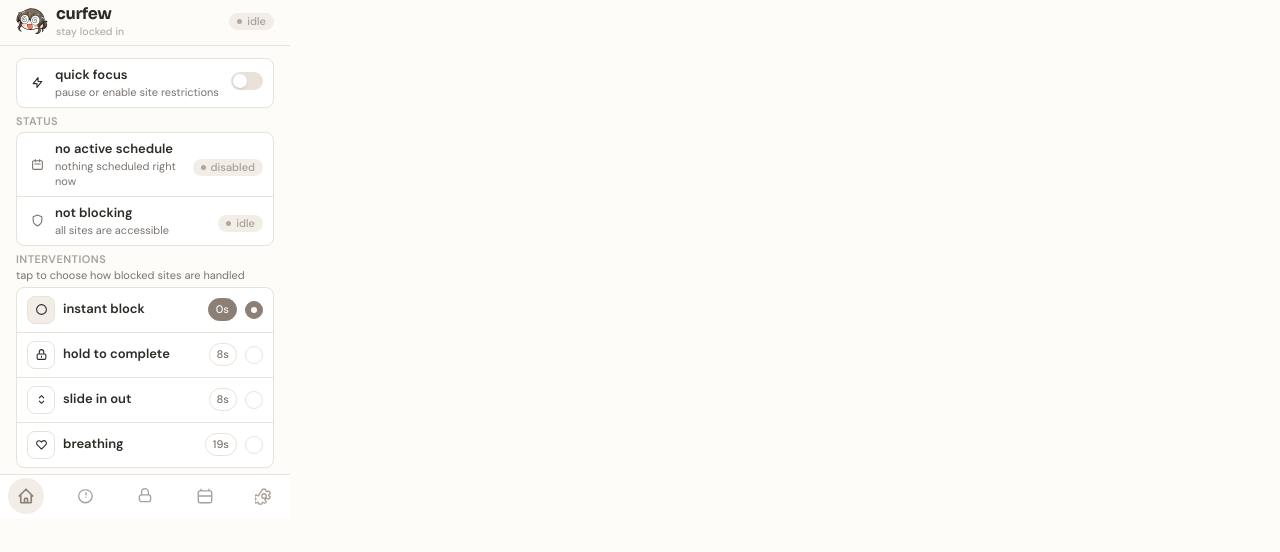
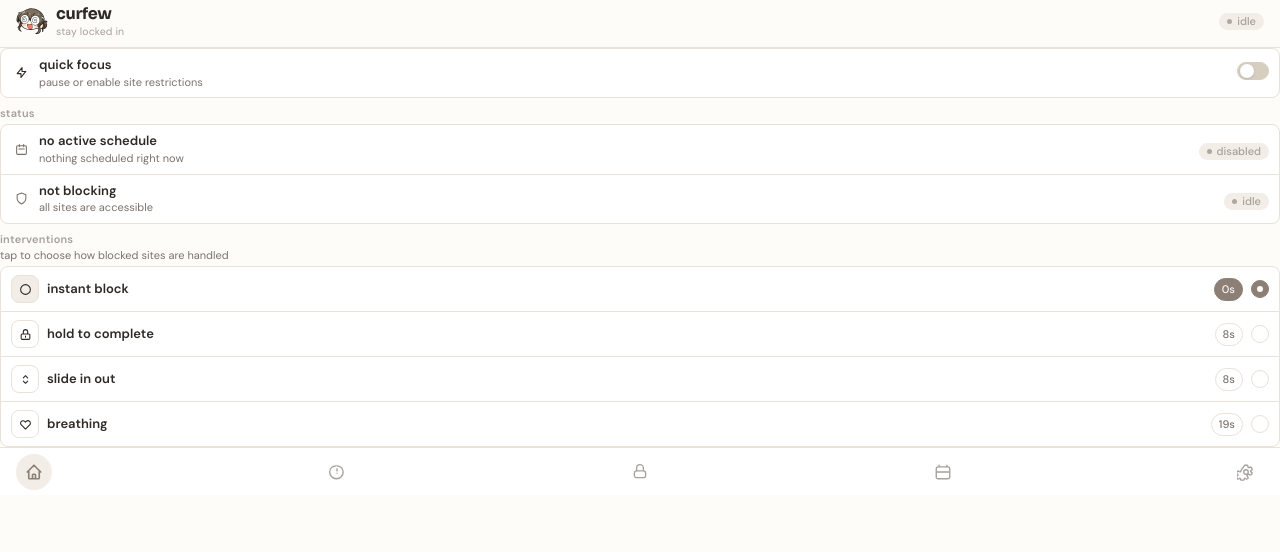
Before and after one commit to fastdemo/curfew, a React (Vite) app: page / in a window 1280 px wide. Shown: the top 552 px of the page. Built offline with nearby package versions, Linux system fonts and the light colour scheme; no server answers.

Commit message:
consistency: lock frame 290/448, spacing 4/8/12/16, lowercase type scale, pill/selected/toggle/nav tokens, symmetric 16px pads, 8px top/header, 48px nav centered, toggleOff contrast

```diff
--- a/src/index.css
+++ b/src/index.css
@@ -22,6 +22,7 @@
   --color-border-muted: #E8E2D9;
   --color-border-accent: #8C7F75;
   --color-highlight: #F2EDE6;
+  --color-toggle-off: #D6CFBF;
   --color-menu-item-bg: #F6F1EB;
   --color-menu-item-text: #2E2A26;
   --color-circle-low: #F6F1EB;
@@ -50,10 +51,14 @@
   --settings-content-gap: 8px;
   --settings-section-gap: 16px;
 
-  /* popup compact */
+  /* popup compact — locked frame */
   --popup-width: 290px;
+  --popup-min-height: 448px;
   --popup-pad-x: 16px;
   --popup-pad-y: 12px;
+  --popup-gap: 6px;
+  --popup-card-radius: 8px;
+  --popup-card-pad: 8px 10px;
 }
 
 .dark {
@@ -75,6 +80,7 @@
   --color-border-muted: #2A2725;
   --color-border-accent: #9C8F84;
   --color-highlight: #252220;
+  --color-toggle-off: #3E3B38;
   --color-menu-item-bg: #1C1A19;
   --color-menu-item-text: #F2EDE8;
   --color-circle-low: #1C1A19;
--- /dev/null
+++ b/src/lib/design-tokens.ts
@@ -0,0 +1,99 @@
+// Curfew — single source of truth for the shipped design language
+// All screens (home, settings, strict) must use these tokens. Do not add one-off values.
+
+export const TOKENS = {
+  // — Frame —
+  popup: {
+    width: '290px',
+    minHeight: '448px',
+    padX: '16px',
+    padYOuter: '12px 0 6px',
+    gapOuter: '6px',
+  },
+
+  // — Spacing scale (4/8/12/16/24) —
+  space: {
+    1: '4px',
+    2: '8px',
+    3: '12px',
+    4: '16px',
+    5: '24px',
+  },
+
+  // — Card —
+  card: {
+    radius: '8px',
+    pad: '8px 10px',
+    gapIconText: '8px',
+    gapTitleDesc: '1px',
+    border: '1px solid var(--color-borderSoft)',
+    bg: 'var(--color-surface)',
+  },
+
+  // — Typography (all lowercase) —
+  type: {
+    sectionHeader: { size: '11px', weight: 600, lineHeight: 1.3, letterSpacing: '0.04em', transform: 'lowercase' as const },
+    cardTitle: { size: '13px', weight: 600, lineHeight: 1.3 },
+    cardDesc: { size: '11px', weight: 400, lineHeight: 1.3 },
+    pill: { size: '11px', weight: 500, lineHeight: 1 },
+    appTitle: { size: '16px', weight: 700, lineHeight: 1.2 },
+    subtitle: { size: '10.5px', weight: 400, lineHeight: 1.3 },
+    buttonPrimary: { size: '13px', weight: 600, lineHeight: 1 },
+  },
+
+  // — Icon —
+  icon: {
+    box: '20px',
+    glyph: '13px',
+    gap: '8px',
+  },
+
+  // — Pills —
+  pill: {
+    pad: '3px 8px',
+    gap: '5px',
+    dot: '5px',
+    radius: '999px',
+  },
+
+  // — Inputs / Toggles —
+  input: {
+    pad: '8px 10px',
+    radius: '8px',
+    fontSize: '12.5px',
+    weight: 500,
+  },
+  toggle: {
+    w: '32px',
+    h: '18px',
+    knob: '14px',
+  },
+
+  // — Buttons —
+  button: {
+    primary: { h: '42px', radius: '8px', padX: '12px', fontSize: '13px', weight: 600, gap: '6px', icon: '14px' },
+    secondary: { h: '36px', radius: '8px', padX: '12px', fontSize: '13px', weight: 500 },
+  },
+
+  // — Header —
+  header: {
+    mascot: '32px',
+    topMargin: '4px',
+    bottomPad: '6px',
+    gap: '2px',
+    height: 'auto',
+  },
+
+  // — Nav —
+  nav: {
+    height: '44px',
+    btn: '36px',
+    icon: '18px',
+    padX: '8px',
+  },
+
+  // — Progress —
+  progress: {
+    trackH: '6px',
+  },
+} as const
--- a/src/lib/theme.ts
+++ b/src/lib/theme.ts
@@ -14,6 +14,7 @@
   highlight: string
   success: string
   successSoft: string
+  toggleOff: string
 }
 
 export const themes: Record<'light' | 'dark', ThemePalette> = {
@@ -31,6 +32,7 @@
     highlight: '#F2EDE6',
     success: '#5C7D57',
     successSoft: '#E8EDE6',
+    toggleOff: '#D6CFBF',
   },
   dark: {
     background: '#0F0E0D',
@@ -46,6 +48,7 @@
     highlight: '#252220',
     success: '#8FA98B',
     successSoft: '#1E241C',
+    toggleOff: '#3E3B38',
   },
 }
 
@@ -85,6 +88,7 @@
     ['success-soft', c.successSoft],
     ['border', c.borderMuted],
     ['border-muted', c.borderMuted],
+    ['toggle-off', c.toggleOff],
     ['menu-item-bg', c.surface],
     ['menu-item-text', c.textPrimary],
     ['circle-low', c.surface],
--- a/src/popup/App.tsx
+++ b/src/popup/App.tsx
@@ -251,11 +251,11 @@
   return (
     <div
       style={{
-        width: '290px',
-        minWidth: '290px',
-        maxWidth: '290px',
-        height: 'auto',
-        maxHeight: '560px',
+        width: 'var(--popup-width)',
+        minWidth: 'var(--popup-width)',
+        maxWidth: 'var(--popup-width)',
+        minHeight: 'var(--popup-min-height)',
+        height: 'var(--popup-min-height)',
         overflow: 'hidden',
         display: 'flex',
         flexDirection: 'column',
@@ -278,10 +278,10 @@
           overflowY: 'auto',
           overflowX: 'hidden',
           overscrollBehavior: 'contain',
-          padding: '12px 0 6px',
+          padding: 'var(--popup-pad-y)',
         }}
       >
-        <div className="w-full mx-auto max-w-full flex flex-col gap-1.5" style={{ padding: '0 16px' }}>
+        <div className="w-full mx-auto max-w-full flex flex-col" style={{ padding: '0 var(--popup-pad-x)', gap: '8px' }}>
           {renderTab()}
         </div>
       </main>
--- a/src/popup/BlockedListTab.tsx
+++ b/src/popup/BlockedListTab.tsx
@@ -77,8 +77,8 @@
   }
 
   return (
-    <div className="flex flex-col" style={{ gap: '6px' }}>
-      <section className="flex flex-col" style={{ gap: '6px' }}>
+    <div className="flex flex-col" style={{ gap: '8px' }}>
+      <section className="flex flex-col" style={{ gap: '8px' }}>
         <SectionHeader title="add to blocked list" />
         <SegmentedControl
           value={inputType}
@@ -91,7 +91,7 @@
         <div
           className="flex items-center"
           style={{
-            gap: '6px',
+            gap: '8px',
             padding: '4px',
             borderRadius: '8px',
             backgroundColor: theme.surface,
@@ -134,7 +134,7 @@
         </div>
       </section>
 
-      <section className="flex flex-col" style={{ gap: '6px' }}>
+      <section className="flex flex-col" style={{ gap: '8px' }}>
         <SectionHeader title="quick add" subtitle="tap a category to browse sites" />
         <div className="flex flex-wrap" style={{ gap: '6px' }}>
           {Object.keys(CATEGORIES).map(cat => (
@@ -165,7 +165,7 @@
         )}
       </section>
 
-      <section className="flex flex-col" style={{ gap: '6px' }}>
+      <section className="flex flex-col" style={{ gap: '8px' }}>
         <SectionHeader title={`blocked items (${storage.blockedItems.length})`} />
         {storage.blockedItems.length === 0 ? (
           <div
--- a/src/popup/HomeTab.tsx
+++ b/src/popup/HomeTab.tsx
@@ -40,7 +40,7 @@
   }
 
   return (
-    <div className="flex flex-col" style={{ gap: '6px' }}>
+    <div className="flex flex-col" style={{ gap: '8px' }}>
       <RowItem
         icon={<BoltIcon size={13} color={theme.textPrimary} />}
         title="quick focus"
--- a/src/popup/ScheduleTab.tsx
+++ b/src/popup/ScheduleTab.tsx
@@ -69,8 +69,8 @@
   const empty = storage.schedules.length === 0 && !showForm
 
   return (
-    <div className="flex flex-col" style={{ gap: '6px' }}>
-      <section className="flex flex-col" style={{ gap: '6px' }}>
+    <div className="flex flex-col" style={{ gap: '8px' }}>
+      <section className="flex flex-col" style={{ gap: '8px' }}>
         <SectionHeader title="schedule" subtitle="auto turn on focus mode at set times" />
 
         {empty && (
--- a/src/popup/StrictSessionTab.tsx
+++ b/src/popup/StrictSessionTab.tsx
@@ -58,7 +58,7 @@
   }
 
   return (
-    <div className="flex flex-col" style={{ gap: '6px' }}>
+    <div className="flex flex-col" style={{ gap: '8px' }}>
       <section>
         <SectionHeader title="strict session" subtitle="nothing gets through until the timer ends" />
         <div
@@ -145,9 +145,9 @@
           </button>
         </div>
       ) : (
-        <section className="flex flex-col" style={{ gap: '6px' }}>
+        <section className="flex flex-col" style={{ gap: '8px' }}>
           <SectionHeader title="pick a duration" subtitle="how long should the strict session last?" />
-          <div className="grid grid-cols-2" style={{ gap: '6px' }}>
+          <div className="grid grid-cols-2" style={{ gap: '8px' }}>
             {DURATIONS.map(option => {
               const selected = selectedMin === option.min
               return (
--- a/src/popup/components/FooterNav.tsx
+++ b/src/popup/components/FooterNav.tsx
@@ -14,8 +14,8 @@
     <nav
       className="flex shrink-0 items-center justify-between"
       style={{
-        height: '44px',
-        padding: '0 8px',
+        height: '48px',
+        padding: '6px 16px',
         backgroundColor: theme.surface,
         borderTop: `1px solid ${theme.borderSoft}`,
       }}
--- a/src/popup/components/Header.tsx
+++ b/src/popup/components/Header.tsx
@@ -29,7 +29,7 @@
       className="flex shrink-0 items-center justify-between"
       style={{
         marginTop: '4px',
-        padding: '0 16px 6px',
+        padding: '0 16px 8px',
         backgroundColor: 'transparent',
         borderBottom: `1px solid ${theme.borderSoft}`,
         gap: '2px',
--- a/src/popup/components/SectionHeader.tsx
+++ b/src/popup/components/SectionHeader.tsx
@@ -14,15 +14,15 @@
           fontSize: '11px',
           fontWeight: 600,
           lineHeight: 1.3,
-          letterSpacing: '0.04em',
-          textTransform: 'uppercase',
+          letterSpacing: '0.02em',
+          textTransform: 'lowercase',
           color: theme.textTertiary,
         }}
       >
         {title}
       </h2>
       {subtitle && (
-        <p style={{ fontSize: '11px', fontWeight: 400, lineHeight: 1.3, color: theme.textSecondary }}>
+        <p style={{ fontSize: '11px', fontWeight: 400, lineHeight: 1.3, color: theme.textSecondary, textTransform: 'lowercase' }}>
           {subtitle}
         </p>
       )}
--- a/src/popup/components/Toggle.tsx
+++ b/src/popup/components/Toggle.tsx
@@ -19,9 +19,10 @@
       style={{
         width: '32px',
         height: '18px',
-        backgroundColor: checked ? theme.accent : theme.borderMuted,
+        backgroundColor: checked ? theme.accent : theme.toggleOff,
         opacity: disabled ? 0.5 : 1,
         cursor: disabled ? 'not-allowed' : 'pointer',
+        border: `1px solid ${checked ? theme.accent : theme.toggleOff}`,
       }}
     >
       <span
```
Also changed, not shown: 1 other file (tests, documents, lock files or other folders).
